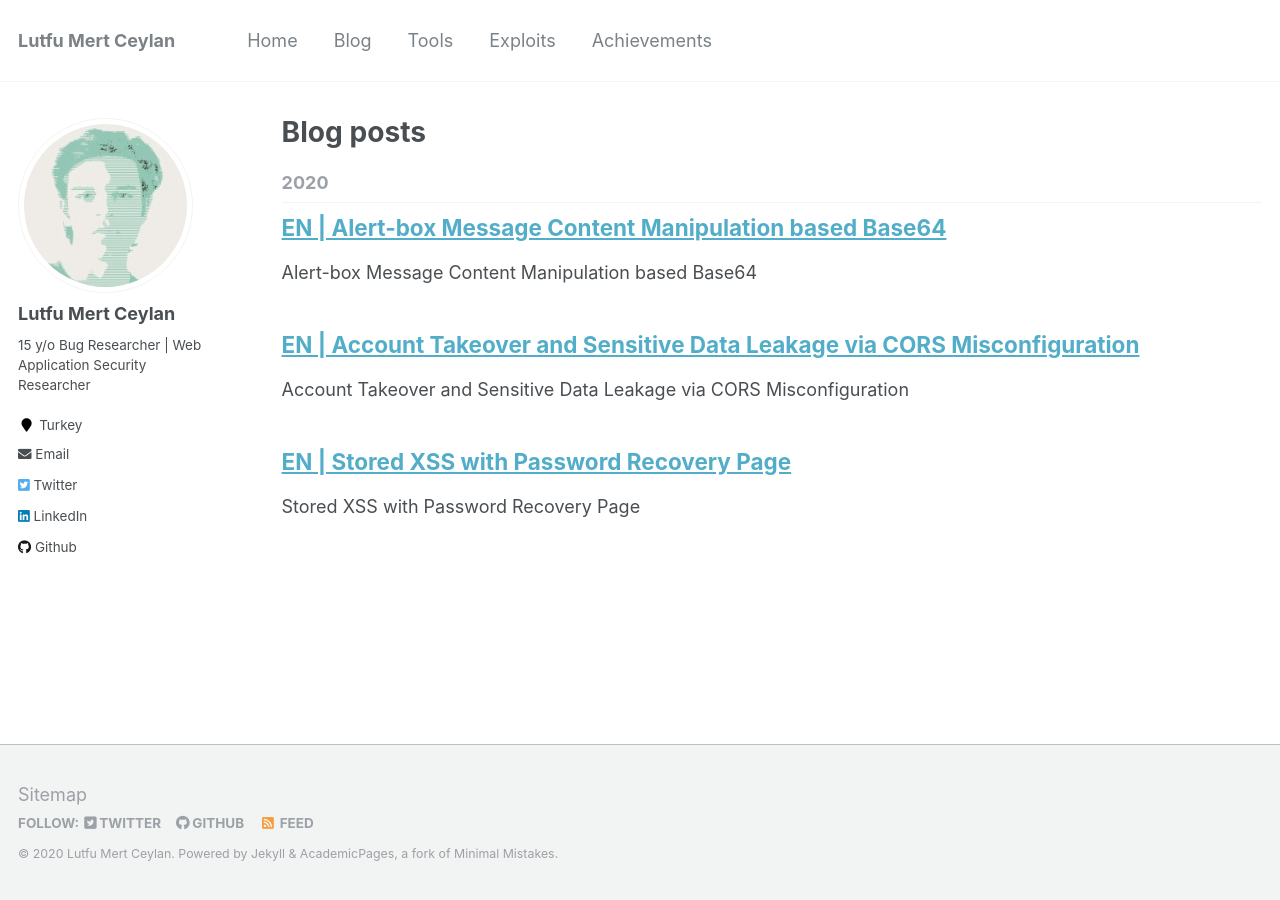
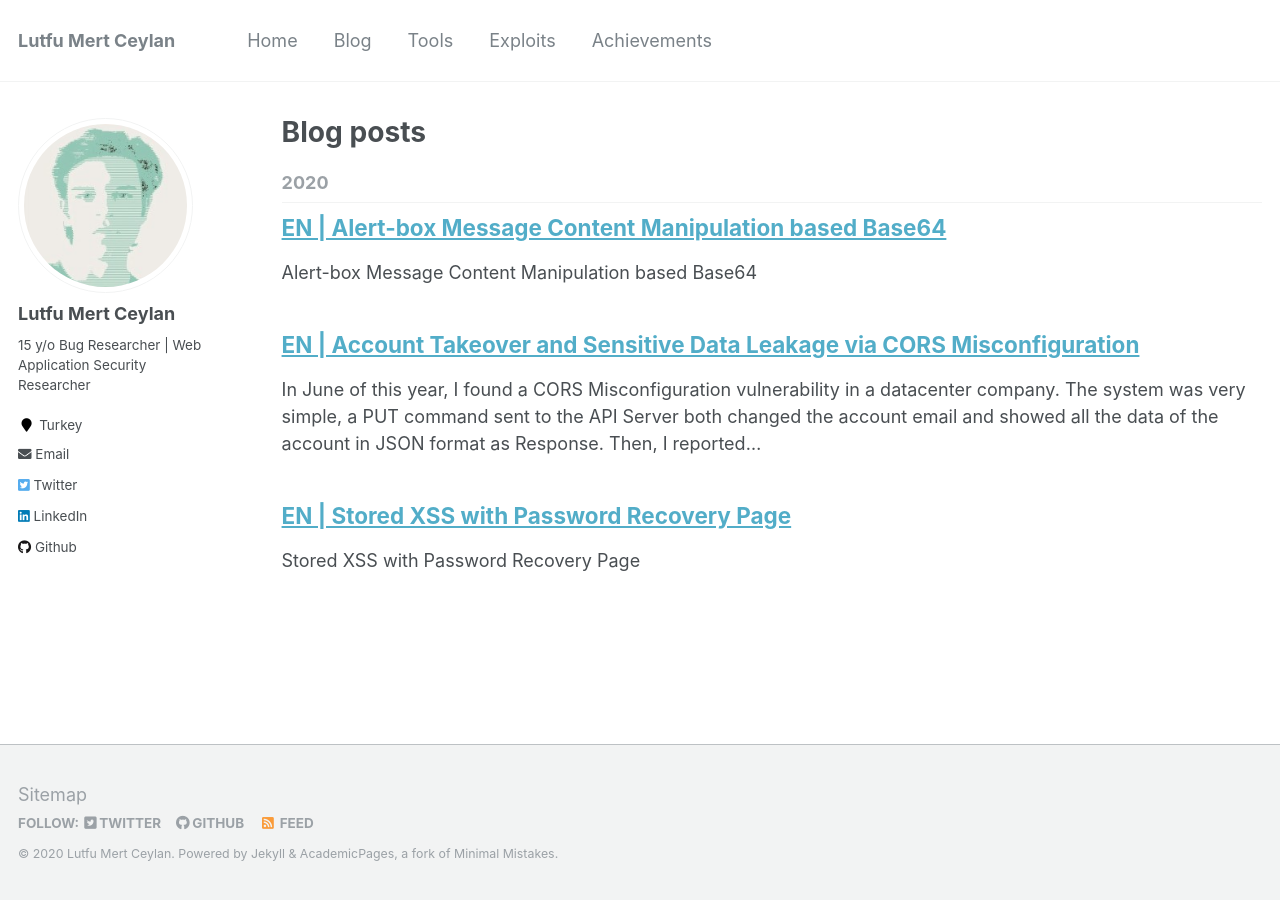
Before and after one commit to lutfumertceylan/mywebsite, a Jekyll site: the page built from _pages/year-archive.html, in a window 1280 px wide. Built offline with Jekyll 4.4.1, drawn with Linux system fonts in a browser that asks for light colours.

Commit message:
Update 2020-07-04-ato-and-data-leakage-via-cors-misc.md

```diff
--- a/_posts/2020-07-04-ato-and-data-leakage-via-cors-misc.md
+++ b/_posts/2020-07-04-ato-and-data-leakage-via-cors-misc.md
@@ -11,7 +11,7 @@ tags:
   - bugbounty
   - write-up
   - poc
-excerpt: 'Account Takeover and Sensitive Data Leakage via CORS Misconfiguration'
+excerpt: 'In June of this year, I found a CORS Misconfiguration vulnerability in a datacenter company. The system was very simple, a PUT command sent to the API Server both changed the account email and showed all the data of the account in JSON format as Response. Then, I reported... '
 ---
 
 <img src="https://portswigger.net/web-security/images/attack-on-cors.svg"><br>
```
